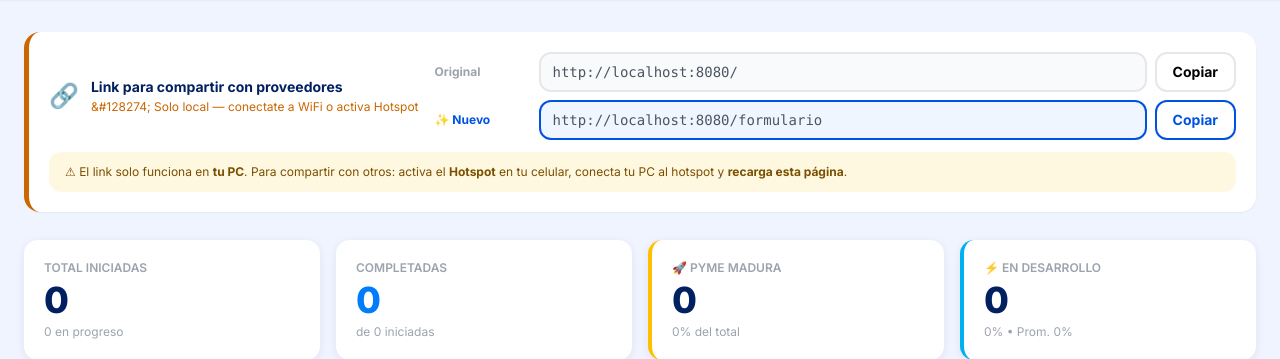
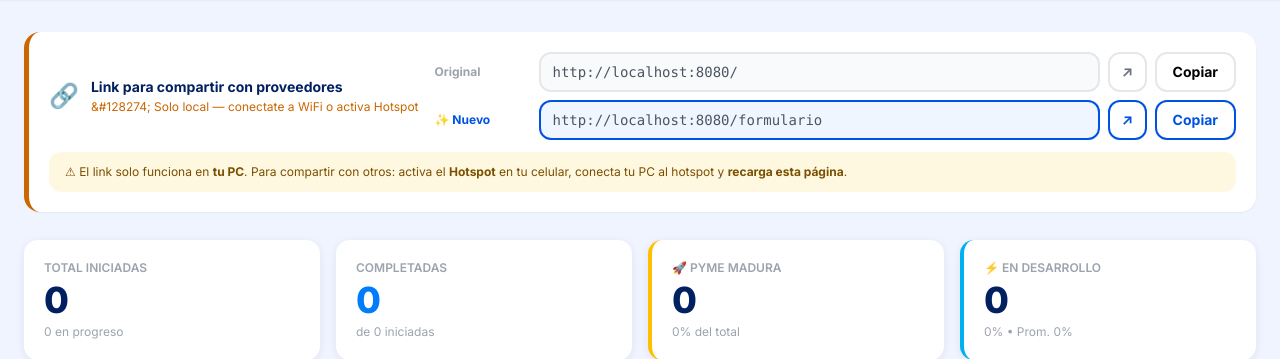
Before and after one commit to camidebe-cyber/pyme-survey, a FastAPI app: page /resultados in a window 1280 px wide. Shown: the part 72-431 px from the top of the page. Run offline with FastAPI, Linux system fonts and the light colour scheme; data that the repository does not hold is empty; some libraries are stand-ins or nearby versions.

Commit message:
fix: links clickeables con boton abrir en panel admin

```diff
--- a/templates/admin.html
+++ b/templates/admin.html
@@ -125,6 +125,9 @@
                  class="flex-1 rounded-xl border-2 border-gray-200 px-3 py-2 text-sm
                         font-mono text-gray-600 bg-gray-50 select-all cursor-pointer"
                  onclick="this.select()">
+          <a href="{{ survey_url }}" target="_blank"
+             class="px-3 py-2 rounded-xl text-sm font-bold border-2 border-gray-200
+                    text-gray-500 bg-white hover:bg-gray-50 shrink-0 transition">&#8599;</a>
           <button onclick="copyLink('survey-link','copy-btn')"
                   class="copy-btn px-4 py-2 rounded-xl text-sm font-bold border-2
                          border-navy text-navy bg-white shrink-0"
@@ -139,6 +142,9 @@
                         font-mono text-gray-600 bg-blue-50 select-all cursor-pointer"
                  style="border-color:#0053e2"
                  onclick="this.select()">
+          <a href="{{ survey_url }}formulario" target="_blank"
+             class="px-3 py-2 rounded-xl text-sm font-bold border-2 bg-white shrink-0 transition"
+             style="border-color:#0053e2; color:#0053e2">&#8599;</a>
           <button onclick="copyLink('formulario-link','copy-btn-f')"
                   class="copy-btn px-4 py-2 rounded-xl text-sm font-bold border-2
                          bg-white shrink-0"
```
